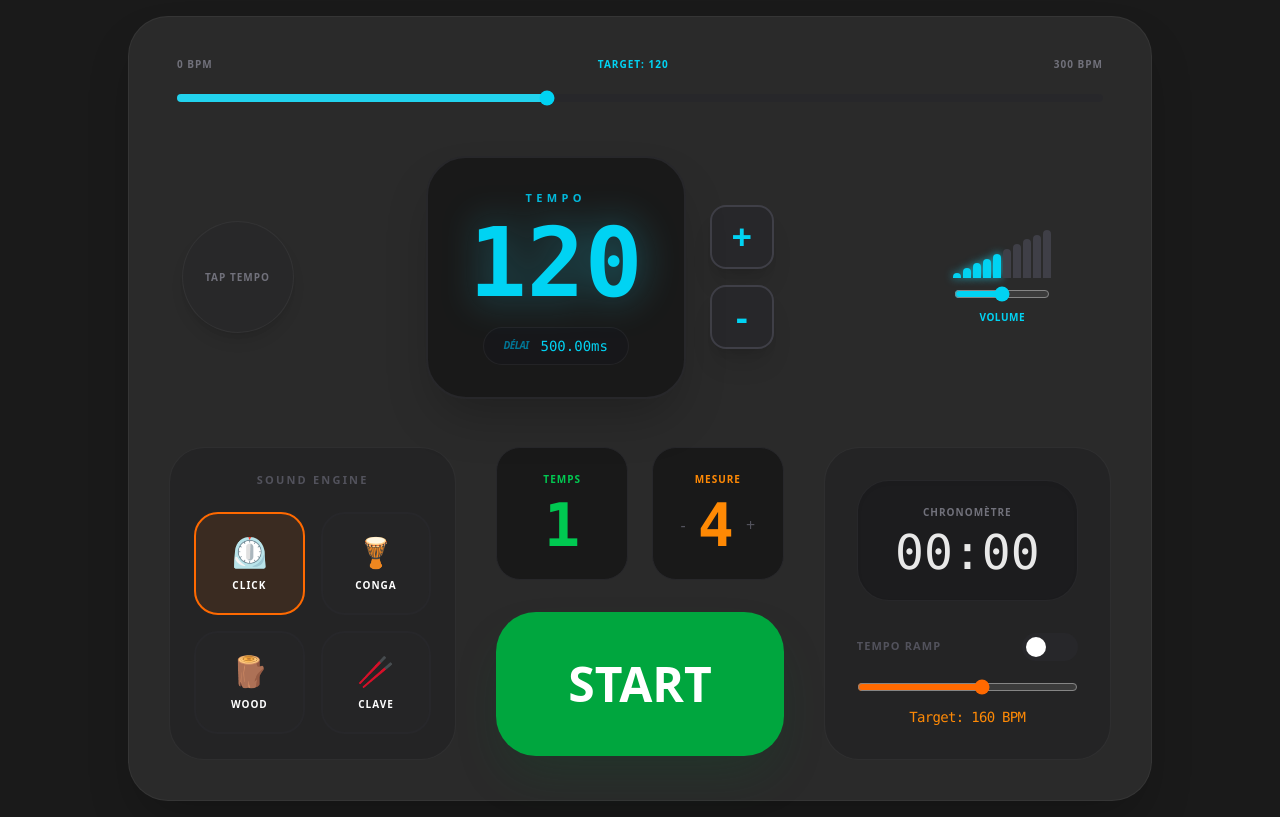
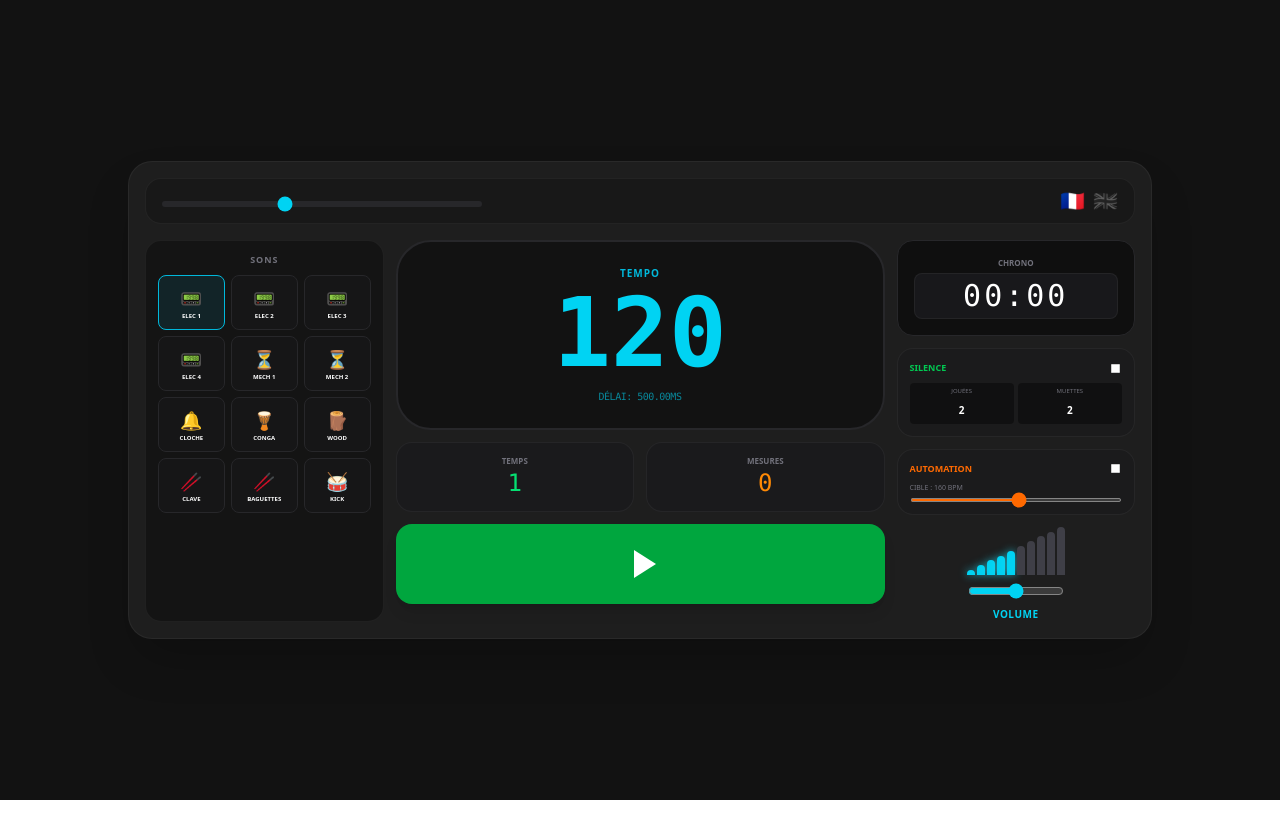
Before and after one commit to Thomas92230/metronome-music, a Next.js app: page / in a window 1280 px wide. Built offline with nearby package versions, Linux system fonts and the light colour scheme.

Commit message:
new tempo/delai/language

```diff
--- a/app/page.tsx
+++ b/app/page.tsx
@@ -5,189 +5,235 @@ import * as Engine from "../audio/metronomeEngine";
 import { useMetronome } from "../hooks/useMetronome";
 import { VolumeControl } from "../components/Volume.Control";
 
-export default function Home() {
+interface MetronomeSettings {
+  bpm: number;
+  beatsPerBar: number;
+  activeInstrument: string;
+}
+
+// --- TRADUCTIONS ---
+const translations = {
+  fr: {
+    sons: "SONS", tempo: "TEMPO", delai: "Délai", temps: "TEMPS",
+    mesures: "MESURES", chrono: "CHRONO", silence: "SILENCE",
+    jouees: "JOUÉES", muettes: "MUETTES", automation: "AUTOMATION",
+    cible: "CIBLE"
+  },
+  en: {
+    sons: "SOUNDS", tempo: "TEMPO", delai: "Delay", temps: "BEAT",
+    mesures: "MEASURES", chrono: "TIMER", silence: "SILENCE",
+    jouees: "PLAYED", muettes: "MUTED", automation: "AUTOMATION",
+    cible: "TARGET"
+  }
+};
+
+const instruments = [
+  { id: "elec_1", name: "Elec 1", icon: "📟" }, { id: "elec_2", name: "Elec 2", icon: "📟" },
+  { id: "elec_3", name: "Elec 3", icon: "📟" }, { id: "elec_4", name: "Elec 4", icon: "📟" },
+  { id: "mech_1", name: "Mech 1", icon: "⏳" }, { id: "mech_2", name: "Mech 2", icon: "⏳" },
+  { id: "cowbell", name: "Cloche", icon: "🔔" }, { id: "conga", name: "Conga", icon: "🪘" },
+  { id: "woodblock", name: "Wood", icon: "🪵" }, { id: "clave", name: "Clave", icon: "🥢" },
+  { id: "sticks", name: "Baguettes", icon: "🥢" }, { id: "kick", name: "Kick", icon: "🥁" },
+];
+
+export default function MetronomePro() {
+  // --- ÉTATS ---
+  const [lang, setLang] = useState<"fr" | "en">("fr");
+  const t = translations[lang];
+
   const [isPlaying, setIsPlaying] = useState(false);
   const [bpm, setBpm] = useState(120);
   const [beatsPerBar, setBeatsPerBar] = useState(4);
-  const [volume, setVolume] = useState(0.5);
-  const [activeInstrument, setActiveInstrument] = useState("mechanical");
+  const [activeInstrument, setActiveInstrument] = useState("elec_1");
   const [seconds, setSeconds] = useState(0);
+  const [totalMeasures, setTotalMeasures] = useState(0);
+  const [flash, setFlash] = useState(false);
+  const [memories, setMemories] = useState<(MetronomeSettings | null)[]>(new Array(10).fill(null));
+
+  const [silentMode, setSilentMode] = useState({ enabled: false, audible: 2, silent: 2 });
+  const [automation, setAutomation] = useState({
+    enabled: false,
+    targetBpm: 160,
+    intervalValue: 4,
+    step: 5,
+  });
 
   const { currentBpm, beat } = useMetronome();
-
   const displayBpm = isPlaying ? Math.round(currentBpm) : bpm;
   const delayMs = (60000 / displayBpm).toFixed(2);
 
-  // Initialisation du volume au montage et à chaque changement
-  useEffect(() => {
-    Engine.setVolume(volume);
-  }, [volume]); // Ajout de volume en dépendance pour corriger l'alerte jaune
-
-  const formatTimer = (s: number) => {
-    const mins = Math.floor(s / 60).toString().padStart(2, "0");
-    const secs = (s % 60).toString().padStart(2, "0");
-    return `${mins}:${secs}`;
-  };
-
+  // --- LOGIQUE ---
   const updateBpm = useCallback((val: number) => {
-    const newBpm = Math.min(Math.max(val, 1), 300);
+    const newBpm = Math.min(Math.max(val, 10), 300);
     setBpm(newBpm);
     Engine.setTempo(newBpm);
   }, []);
 
-  const updateBeats = useCallback((val: number) => {
-    const newBeats = Math.min(Math.max(val, 1), 16);
-    setBeatsPerBar(newBeats);
-    Engine.setTimeSignature(newBeats);
-  }, []);
-
-  const handleVolumeChange = (newVol: number) => {
-    setVolume(newVol);
-    Engine.setVolume(newVol);
-  };
-
-  const toggleMetronome = async () => {
+  const toggleMetronome = useCallback(async () => {
     if (isPlaying) {
       Engine.stopMetronome();
       setIsPlaying(false);
     } else {
+      setTotalMeasures(0);
       setSeconds(0);
       await Engine.startMetronome(bpm);
       setIsPlaying(true);
     }
+  }, [isPlaying, bpm]);
+
+  const handlePreset = (slot: number, save: boolean) => {
+    if (save) {
+      const newMems = [...memories];
+      newMems[slot] = { bpm, beatsPerBar, activeInstrument };
+      setMemories(newMems);
+    } else {
+      const m = memories[slot];
+      if (m) {
+        updateBpm(m.bpm);
+        setBeatsPerBar(m.beatsPerBar);
+        setActiveInstrument(m.activeInstrument);
+      }
+    }
   };
 
-  // Automation Tempo Ramp
-  const [rampEnabled, setRampEnabled] = useState(false);
-  const [targetBpm, setTargetBpm] = useState(160);
-  const [step] = useState(5);
-  const [everyBars, setEveryBars] = useState(4);
+  useEffect(() => {
+    const handleKeyDown = (e: KeyboardEvent) => {
+      if (e.code === "Space" || e.code === "Enter") {
+        e.preventDefault();
+        toggleMetronome();
+      }
+    };
+    window.addEventListener("keydown", handleKeyDown);
+    return () => window.removeEventListener("keydown", handleKeyDown);
+  }, [toggleMetronome]);
 
   useEffect(() => {
-    Engine.setTempoRamp({ enabled: rampEnabled, targetBpm, step, everyBars });
-  }, [rampEnabled, targetBpm, step, everyBars]);
+    if (isPlaying && beat === 0) {
+      requestAnimationFrame(() => {
+        setFlash(true);
+        setTotalMeasures(prev => prev + 1);
+        setTimeout(() => setFlash(false), 100);
+        if (automation.enabled && totalMeasures > 0 && totalMeasures % automation.intervalValue === 0) {
+          const nextBpm = bpm + automation.step;
+          if (nextBpm <= 300) updateBpm(nextBpm);
+        }
+      });
+    }
+  }, [beat, isPlaying, automation, totalMeasures, bpm, updateBpm]);
 
   useEffect(() => {
-    let interval: NodeJS.Timeout | null = null;
+    let interval: NodeJS.Timeout;
     if (isPlaying) {
-      interval = setInterval(() => setSeconds((s) => s + 1), 1000);
+      interval = setInterval(() => setSeconds(s => s + 1), 1000);
     }
-    return () => { if (interval) clearInterval(interval); };
+    return () => clearInterval(interval);
   }, [isPlaying]);
 
   return (
-    <main className="flex items-center justify-center min-h-screen bg-[#1a1a1a] p-4 font-sans">
-      <div className="bg-[#2a2a2a] w-full max-w-5xl p-10 rounded-[40px] shadow-2xl border border-white/5 text-white">
+    <main className={`flex items-center justify-center min-h-screen transition-colors duration-75 ${flash ? 'bg-cyan-500/15' : 'bg-[#121212]'} p-2 text-white font-sans`}>
+      <div className="bg-[#1e1e1e] w-full max-w-5xl p-4 rounded-3xl shadow-2xl border border-white/5">
 
-        {/* BARRE DE PROGRESSION TEMPO (HAUT) */}
-        <div className="w-full mb-12 px-2">
-          <div className="flex justify-between text-[10px] mb-3 font-black text-zinc-500 uppercase tracking-widest">
-            <span>0 BPM</span>
-            <span className="text-cyan-400">Target: {bpm}</span>
-            <span>300 BPM</span>
-          </div>
-          <input
-            type="range" min="1" max="300" value={bpm}
-            onChange={(e) => updateBpm(parseInt(e.target.value))}
-            className="w-full h-2 bg-zinc-800 rounded-full appearance-none cursor-pointer accent-cyan-400"
-            style={{
-              background: `linear-gradient(to right, #22d3ee ${(bpm/300)*100}%, #27272a ${(bpm/300)*100}%)`
-            }}
-          />
-        </div>
-
-        {/* SECTION CENTRALE : TAP | DISPLAY | BOUTONS | VOLUME */}
-        <div className="grid grid-cols-1 md:grid-cols-12 gap-6 mb-12 items-center">
-
-          {/* BOUTON TAP */}
-          <div className="md:col-span-2 flex justify-center">
-            <button className="h-28 w-28 rounded-full bg-zinc-800/30 border border-white/5 text-[10px] font-black uppercase tracking-widest text-zinc-500 shadow-lg hover:text-cyan-400 transition-colors">
-              TAP TEMPO
-            </button>
+        {/* BARRE SUPÉRIEURE */}
+        <div className="flex items-center justify-between mb-4 gap-4 bg-black/20 p-2 px-4 rounded-2xl border border-white/5">
+          <div className="flex-1 max-w-xs">
+            <input type="range" min="10" max="300" value={bpm} onChange={(e) => updateBpm(parseInt(e.target.value))} className="w-full h-1.5 bg-zinc-800 rounded-full appearance-none cursor-pointer accent-cyan-400" />
           </div>
 
-          {/* AFFICHEUR ET BOUTONS +/- */}
-          <div className="md:col-span-7 flex items-center justify-center gap-6">
-            <div className="bg-black/40 p-8 rounded-[40px] border-2 border-zinc-800 min-w-[260px] text-center shadow-2xl relative">
-              <span className="text-[11px] text-cyan-500 font-black tracking-[0.4em] block mb-2 uppercase">Tempo</span>
-              <div className="text-8xl font-black font-mono text-cyan-400 drop-shadow-[0_0_20px_rgba(34,211,238,0.4)]">
-                {displayBpm}
-              </div>
-              <div className="mt-4 py-2 px-5 bg-zinc-900/90 rounded-full border border-white/5 inline-flex items-center gap-3">
-                <span className="text-cyan-700 text-[10px] font-black uppercase italic tracking-tighter">Délai</span>
-                <span className="text-cyan-400 text-sm font-mono">{delayMs}ms</span>
-              </div>
+          <div className="flex items-center gap-3">
+            <div className="flex gap-2 text-xl">
+              <button onClick={() => setLang("fr")} className={`transition-all hover:scale-110 ${lang === 'fr' ? 'opacity-100' : 'opacity-30 grayscale'}`} title="Français">🇫🇷</button>
+              <button onClick={() => setLang("en")} className={`transition-all hover:scale-110 ${lang === 'en' ? 'opacity-100' : 'opacity-30 grayscale'}`} title="English">🇬🇧</button>
             </div>
-
-            <div className="flex flex-col gap-4">
-              <button onClick={() => updateBpm(bpm + 1)} className="w-16 h-16 bg-zinc-800 border-2 border-zinc-700 rounded-2xl flex items-center justify-center text-4xl font-bold text-cyan-400 shadow-xl hover:border-cyan-500 transition-all active:scale-90">+</button>
-              <button onClick={() => updateBpm(bpm - 1)} className="w-16 h-16 bg-zinc-800 border-2 border-zinc-700 rounded-2xl flex items-center justify-center text-4xl font-bold text-cyan-400 shadow-xl hover:border-cyan-500 transition-all active:scale-90">-</button>
-            </div>
-          </div>
-
-          {/* COMPOSANT VOLUME */}
-          <div className="md:col-span-3 flex justify-center items-center h-full">
-            <VolumeControl onChange={handleVolumeChange} />
           </div>
         </div>
 
-        {/* SECTION BAS : INSTRUMENTS | CONTROLES START | RAMPE & TIMER */}
-        <div className="grid grid-cols-1 md:grid-cols-3 gap-10">
+        <div className="grid grid-cols-12 gap-3">
 
-          <div className="bg-zinc-900/30 p-6 rounded-[35px] border border-white/5">
-            <h3 className="text-[11px] font-black uppercase mb-6 text-zinc-600 tracking-[0.2em] text-center">Sound Engine</h3>
-            <div className="grid grid-cols-2 gap-4">
-              {[{ id: "mechanical", name: "Click", icon: "⏲️" }, { id: "conga", name: "Conga", icon: "🪘" }, { id: "woodblock", name: "Wood", icon: "🪵" }, { id: "clave", name: "Clave", icon: "🥢" }].map((inst) => (
-                <button
-                  key={inst.id}
-                  onClick={() => { setActiveInstrument(inst.id); Engine.setSoundType(inst.id); }}
-                  className={`p-5 rounded-3xl border-2 transition-all flex flex-col items-center gap-2 ${activeInstrument === inst.id ? "border-orange-500 bg-orange-500/10" : "border-zinc-800 bg-zinc-800/40 hover:border-zinc-700"}`}
-                >
-                  <span className="text-3xl">{inst.icon}</span>
-                  <span className="text-[10px] font-black uppercase tracking-widest">{inst.name}</span>
+          {/* COLONNE GAUCHE : SONS */}
+          <div className="col-span-3 bg-black/30 p-3 rounded-2xl border border-white/5">
+            <h3 className="text-[9px] font-black uppercase text-zinc-500 mb-2 tracking-widest text-center">{t.sons}</h3>
+            <div className="grid grid-cols-3 gap-1.5">
+              {instruments.map((inst) => (
+                <button key={inst.id} onClick={() => { setActiveInstrument(inst.id); Engine.setSoundType(inst.id); }}
+                  className={`p-2 rounded-lg border transition-all flex flex-col items-center ${activeInstrument === inst.id ? "border-cyan-500 bg-cyan-500/10" : "border-zinc-800 bg-zinc-900/50"}`}>
+                  <span className="text-lg">{inst.icon}</span>
+                  <span className="text-[6px] font-bold uppercase truncate w-full text-center">{inst.name}</span>
                 </button>
               ))}
             </div>
           </div>
 
-          <div className="flex flex-col gap-8">
-            <div className="grid grid-cols-2 gap-6">
-              <div className="bg-black/40 p-6 rounded-3xl border border-zinc-800 text-center">
-                <span className="text-[10px] text-green-500 font-black uppercase tracking-widest block mb-2">Temps</span>
-                <div className="text-6xl font-black font-mono text-green-500">{beat + 1}</div>
+          {/* COLONNE CENTRALE : AFFICHAGE & PLAY */}
+          <div className="col-span-6 flex flex-col gap-3">
+            <div className="bg-black/40 p-6 rounded-[35px] border-2 border-zinc-800 text-center relative">
+              <span className="text-[10px] text-cyan-500 font-black tracking-widest block mb-1 uppercase">{t.tempo}</span>
+              <div className="text-8xl font-black font-mono text-cyan-400 leading-none">
+                {displayBpm}
               </div>
-              <div className="bg-black/40 p-6 rounded-3xl border border-zinc-800 text-center">
-                <span className="text-[10px] text-orange-400 font-black uppercase tracking-widest block mb-2">Mesure</span>
-                <div className="flex items-center justify-center gap-3">
-                  <button onClick={() => updateBeats(beatsPerBar - 1)} className="text-zinc-600 hover:text-white">-</button>
-                  <span className="text-6xl font-black font-mono text-orange-400">{beatsPerBar}</span>
-                  <button onClick={() => updateBeats(beatsPerBar + 1)} className="text-zinc-600 hover:text-white">+</button>
+              <div className="mt-2 text-cyan-400/60 font-mono text-[10px] uppercase tracking-tighter">
+                {t.delai}: {delayMs}ms
+              </div>
+            </div>
+
+            <div className="grid grid-cols-2 gap-3">
+               <div className="bg-zinc-900/60 p-3 rounded-2xl border border-white/5 text-center">
+                  <span className="text-[8px] text-zinc-500 uppercase font-bold block">{t.temps}</span>
+                  <div className="text-2xl font-mono text-green-400">{beat + 1}</div>
+               </div>
+               <div className="bg-zinc-900/60 p-3 rounded-2xl border border-white/5 text-center">
+                  <span className="text-[8px] text-zinc-500 uppercase font-bold block">{t.mesures}</span>
+                  <div className="text-2xl font-mono text-orange-400">{totalMeasures}</div>
+               </div>
+            </div>
+
+            <button onClick={toggleMetronome} className={`w-full py-4 rounded-2xl transition-all active:scale-95 shadow-lg flex justify-center items-center ${isPlaying ? 'bg-red-600' : 'bg-green-600 hover:bg-green-500'}`}>
+              {isPlaying ? (
+                <svg viewBox="0 0 24 24" fill="currentColor" className="w-12 h-12 text-white"><rect x="6" y="6" width="12" height="12" rx="2" /></svg>
+              ) : (
+                <svg viewBox="0 0 24 24" fill="currentColor" className="w-12 h-12 text-white ml-1"><path d="M8 5v14l11-7z" /></svg>
+              )}
+            </button>
+          </div>
+
+          {/* COLONNE DROITE : OUTILS */}
+          <div className="col-span-3 space-y-3">
+            <div className="bg-black/50 p-4 rounded-2xl border border-zinc-800 text-center">
+              <span className="text-[8px] text-zinc-500 uppercase font-bold block mb-1">{t.chrono}</span>
+              <div className="text-3xl font-mono text-white tracking-widest bg-zinc-900 rounded-lg py-1 border border-white/5">
+                {Math.floor(seconds / 60).toString().padStart(2, '0')}:{(seconds % 60).toString().padStart(2, '0')}
+              </div>
+            </div>
+
+            <div className="bg-zinc-900/40 p-3 rounded-2xl border border-white/5">
+              <div className="flex justify-between items-center mb-2">
+                <span className="text-[9px] font-bold text-green-500 uppercase">{t.silence}</span>
+                <input type="checkbox" checked={silentMode.enabled} onChange={e => setSilentMode({...silentMode, enabled: e.target.checked})} className="scale-75 accent-green-500" />
+              </div>
+              <div className="grid grid-cols-2 gap-1 text-center">
+                <div className="bg-black/40 rounded p-1">
+                  <span className="text-[6px] text-zinc-500 block uppercase">{t.jouees}</span>
+                  <span className="text-[10px] font-bold">{silentMode.audible}</span>
+                </div>
+                <div className="bg-black/40 rounded p-1">
+                  <span className="text-[6px] text-zinc-500 block uppercase">{t.muettes}</span>
+                  <span className="text-[10px] font-bold">{silentMode.silent}</span>
                 </div>
               </div>
             </div>
-            <button onClick={toggleMetronome} className={`w-full py-12 rounded-[40px] text-5xl font-black shadow-2xl transition-all active:scale-95 ${isPlaying ? "bg-red-600 shadow-red-900/30" : "bg-green-600 shadow-green-900/30"}`}>
-              {isPlaying ? "STOP" : "START"}
-            </button>
-          </div>
 
-          <div className="bg-zinc-900/30 p-8 rounded-[35px] border border-white/5 flex flex-col gap-8">
-            <div className="bg-zinc-900/60 p-6 rounded-[32px] border border-white/5 text-center shadow-inner">
-               <span className="text-[10px] text-zinc-500 font-black block mb-2 tracking-widest uppercase">Chronomètre</span>
-               <div className="text-5xl font-mono text-white/90 font-light">{formatTimer(seconds)}</div>
+            <div className="bg-zinc-900/40 p-3 rounded-2xl border border-white/5">
+              <div className="flex justify-between items-center mb-2">
+                <span className="text-[9px] font-bold text-orange-500 uppercase">{t.automation}</span>
+                <input type="checkbox" checked={automation.enabled} onChange={e => setAutomation({...automation, enabled: e.target.checked})} className="scale-75 accent-orange-500" />
+              </div>
+              <div className="flex flex-col gap-1">
+                <span className="text-[7px] text-zinc-500 uppercase">{t.cible} : {automation.targetBpm} BPM</span>
+                <input type="range" min="10" max="300" value={automation.targetBpm} onChange={e => setAutomation({...automation, targetBpm: parseInt(e.target.value)})} className="w-full h-1 accent-orange-500" />
+              </div>
             </div>
 
-            <div className="mt-auto">
-              <div className="flex items-center justify-between mb-4">
-                <h3 className="text-[11px] font-black uppercase text-zinc-600 tracking-widest">Tempo Ramp</h3>
-                <div onClick={() => setRampEnabled(!rampEnabled)} className={`w-14 h-7 rounded-full p-1 cursor-pointer transition-colors ${rampEnabled ? 'bg-orange-500' : 'bg-zinc-800'}`}>
-                  <div className={`bg-white w-5 h-5 rounded-full transition-transform ${rampEnabled ? 'translate-x-7' : 'translate-x-0'}`} />
-                </div>
-              </div>
-              <input type="range" min="40" max="250" value={targetBpm} onChange={(e) => setTargetBpm(parseInt(e.target.value))} className="w-full accent-orange-500 mb-3" />
-              <div className="text-center font-mono text-sm text-orange-400 tracking-tighter">Target: {targetBpm} BPM</div>
-            </div>
+            <VolumeControl onChange={(v) => Engine.setVolume(v)} />
           </div>
-
         </div>
       </div>
     </main>
--- a/audio/metronomeEngine.ts
+++ b/audio/metronomeEngine.ts
@@ -1,3 +1,5 @@
+// audio/metronomeEngine.ts
+
 declare global {
   interface Window {
     webkitAudioContext: typeof AudioContext;
@@ -9,13 +11,13 @@ let masterGain: GainNode | null = null;
 let nextNoteTime = 0;
 let isPlaying = false;
 let tempo = 120;
-let currentSoundType = "mechanical";
+let currentSoundType = "elec_1";
 
 const lookahead = 25.0; // ms
 const scheduleAheadTime = 0.1; // secondes
 let timerID: number | null = null;
 
-type Subdivision = "quarter" | "eighth" | "triplet";
+export type Subdivision = "quarter" | "eighth" | "triplet";
 let subdivision: Subdivision = "quarter";
 let subdivisionIndex = 0;
 
@@ -32,9 +34,6 @@ let beatsPerBar = 4;
 
 const beatListeners = new Set<(beat: number, isAccent: boolean, currentBpm: number) => void>();
 
-/**
- * Initialise l'AudioContext et le système de gain
- */
 function initAudio() {
   if (!audioContext) {
     const AudioContextClass = window.AudioContext || window.webkitAudioContext;
@@ -42,7 +41,6 @@ function initAudio() {
 
     masterGain = audioContext.createGain();
     masterGain.gain.value = 0.5;
-    // ON CONNECTE ICI UNE SEULE FOIS
     masterGain.connect(audioContext.destination);
   }
 }
@@ -52,9 +50,6 @@ function getAudioContext(): AudioContext {
   return audioContext!;
 }
 
-/**
- * Joue le clic
- */
 function playClick(time: number, type: "normal" | "accent" | "cue") {
   const ctx = getAudioContext();
   if (!masterGain) return;
@@ -63,24 +58,43 @@ function playClick(time: number, type: "normal" | "accent" | "cue") {
   const clickGain = ctx.createGain();
 
   const synthPresets: Record<string, { freq: number; wave: OscillatorType; decay: number }> = {
-    mechanical: { freq: 1000, wave: "sine", decay: 0.05 },
-    conga: { freq: 400, wave: "triangle", decay: 0.15 },
+    elec_1: { freq: 1000, wave: "sine", decay: 0.05 },
+    elec_2: { freq: 880, wave: "square", decay: 0.03 },
+    elec_3: { freq: 1200, wave: "sine", decay: 0.02 },
+    elec_4: { freq: 600, wave: "triangle", decay: 0.08 },
+    elec_5: { freq: 1500, wave: "sine", decay: 0.01 },
+    mech_1: { freq: 400, wave: "triangle", decay: 0.1 },
+    mech_2: { freq: 350, wave: "sine", decay: 0.15 },
+    mech_3: { freq: 450, wave: "triangle", decay: 0.12 },
+    cowbell: { freq: 800, wave: "square", decay: 0.2 },
+    conga: { freq: 200, wave: "sine", decay: 0.2 },
     woodblock: { freq: 2200, wave: "sine", decay: 0.03 },
-    clave: { freq: 3200, wave: "sine", decay: 0.02 }
+    clave: { freq: 3200, wave: "sine", decay: 0.02 },
+    sticks: { freq: 4000, wave: "sine", decay: 0.01 },
+    cymbal: { freq: 8000, wave: "sine", decay: 0.05 },
+    tambourine: { freq: 6000, wave: "sine", decay: 0.04 },
+    kick: { freq: 200, wave: "sine", decay: 0.2 },
   };
 
-  const preset = synthPresets[currentSoundType] || synthPresets.mechanical;
+  const preset = synthPresets[currentSoundType] || synthPresets.elec_1;
 
   let finalFreq = preset.freq;
   if (type === "accent") finalFreq *= 1.5;
   if (type === "cue") finalFreq *= 0.8;
 
   osc.type = preset.wave;
-  osc.frequency.setValueAtTime(finalFreq, time);
 
-  // Enveloppe pour éviter les clics désagréables
+  // Effet de "Pitch Drop" pour le Kick (indispensable pour la percussion)
+  if (currentSoundType === "kick") {
+    osc.frequency.setValueAtTime(finalFreq * 2, time);
+    osc.frequency.exponentialRampToValueAtTime(finalFreq, time + 0.05);
+  } else {
+    osc.frequency.setValueAtTime(finalFreq, time);
+  }
+
+  // Enveloppe de volume
   clickGain.gain.setValueAtTime(0, time);
-  clickGain.gain.linearRampToValueAtTime(1, time + 0.005);
+  clickGain.gain.linearRampToValueAtTime(1, time + 0.002);
   clickGain.gain.exponentialRampToValueAtTime(0.001, time + preset.decay);
 
   osc.connect(clickGain);
@@ -119,10 +133,8 @@ function nextNote() {
 
 function scheduler() {
   const ctx = getAudioContext();
-  // Tant qu'on a des notes à planifier dans la fenêtre de temps
   while (nextNoteTime < ctx.currentTime + scheduleAheadTime) {
     let clickType: "normal" | "accent" | "cue" = "normal";
-
     const isAccent = currentBeat === 0 && subdivisionIndex === 0;
     const isChangeMeasure = tempoRamp?.enabled && (barCount + 1) % tempoRamp.everyBars === 0;
     const isCueBeat = isChangeMeasure && (beatsPerBar - currentBeat) <= 1 && subdivisionIndex === 0;
@@ -130,17 +142,13 @@ function scheduler() {
     if (isCueBeat) clickType = "cue";
     else if (isAccent) clickType = "accent";
 
-    // On prévient l'interface
     beatListeners.forEach((listener) => listener(currentBeat, isAccent, tempo));
-
-    // On joue le son
     playClick(nextNoteTime, clickType);
     nextNote();
   }
 }
 
 // --- EXPORTS ---
-
 export function setVolume(value: number) {
   initAudio();
   if (masterGain && audioContext) {
@@ -154,20 +162,14 @@ export function setSoundType(type: string) {
 
 export async function startMetronome(bpm: number) {
   if (isPlaying) return;
-
   initAudio();
   const ctx = getAudioContext();
-
-  if (ctx.state === 'suspended') {
-    await ctx.resume();
-  }
+  if (ctx.state === 'suspended') await ctx.resume();
 
   tempo = bpm;
   currentBeat = 0;
   subdivisionIndex = 0;
   barCount = 0;
-
-  // On cale le départ juste après le temps actuel
   nextNoteTime = ctx.currentTime + 0.05;
   isPlaying = true;
 
@@ -183,25 +185,15 @@ export function stopMetronome() {
   }
 }
 
-export function setTempo(bpm: number) {
-  tempo = bpm;
-}
-
+export function setTempo(bpm: number) { tempo = bpm; }
 export function setTimeSignature(beats: number) {
   beatsPerBar = beats;
   if (currentBeat >= beats) currentBeat = 0;
 }
-
-export function setSubdivision(value: Subdivision) {
-  subdivision = value;
-}
-
-export function setTempoRamp(ramp: {
-  enabled: boolean; targetBpm: number; step: number; everyBars: number;
-} | null) {
+export function setSubdivision(value: Subdivision) { subdivision = value; }
+export function setTempoRamp(ramp: { enabled: boolean; targetBpm: number; step: number; everyBars: number; } | null) {
   tempoRamp = ramp;
 }
-
 export function onBeat(callback: (beat: number, isAccent: boolean, currentBpm: number) => void) {
   beatListeners.add(callback);
   return () => beatListeners.delete(callback);
```
